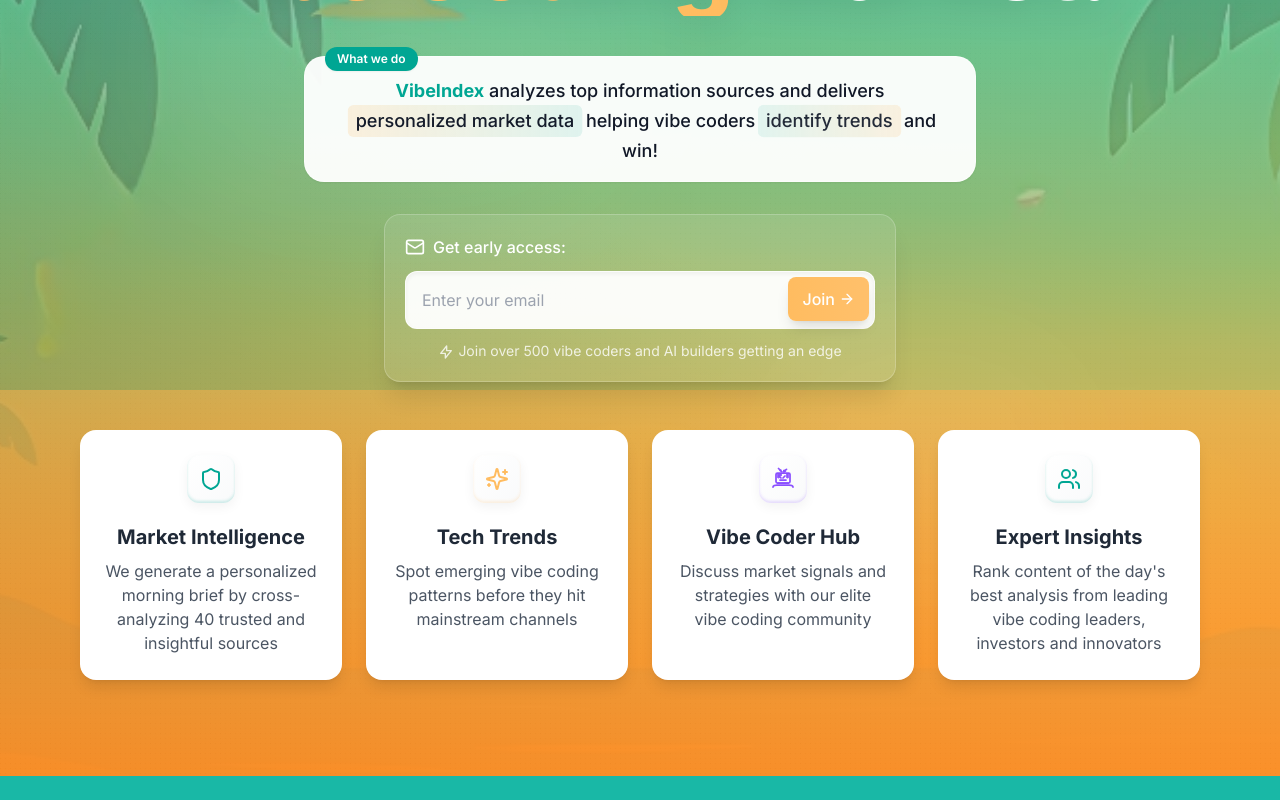
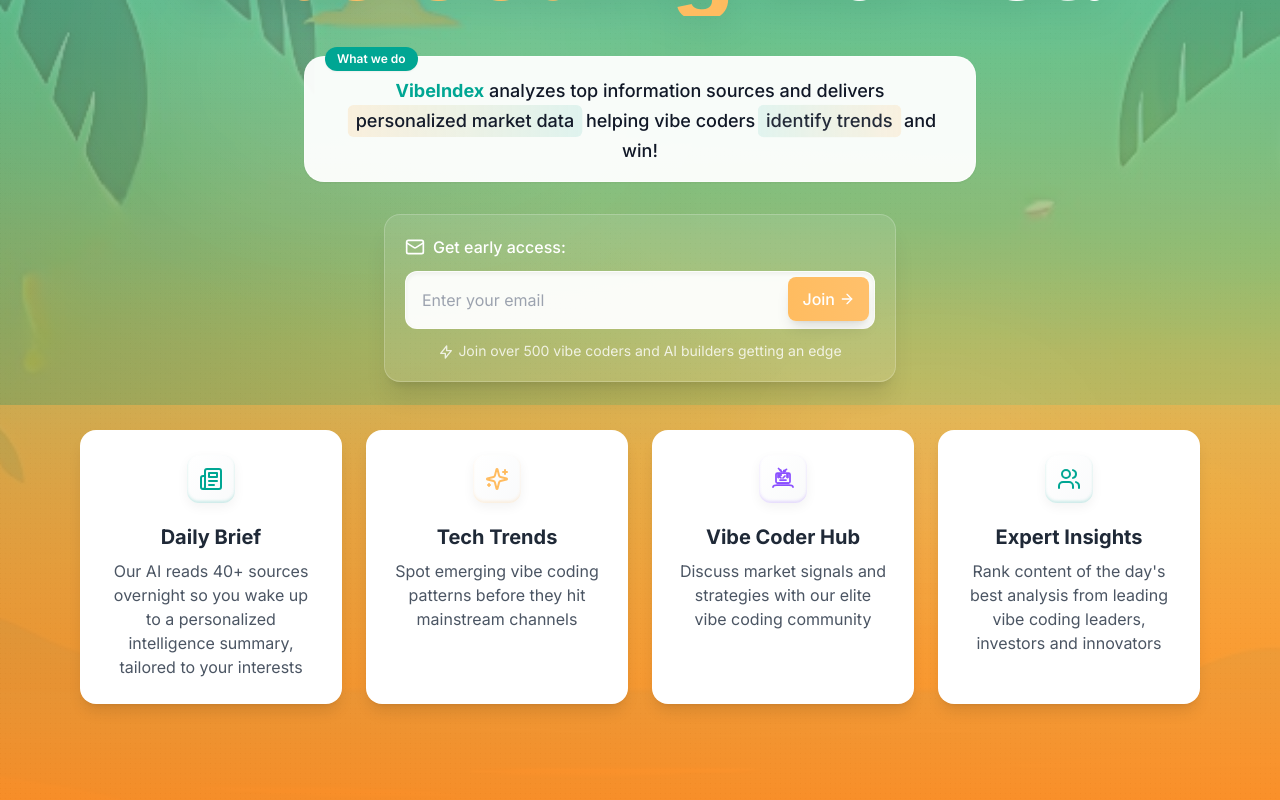
Before and after one commit to Beseder00/gistfy-langing-page, a Next.js app: page / in a window 1280 px wide. Shown: the part 327-1127 px from the top of the page. Before the commit the page ends 1103 px from the top, so only its background shows below. Built offline with nearby package versions, Linux system fonts and the light colour scheme.

Commit message:
Update Market Intelligence card to Daily Brief with improved description and icon

```diff
--- a/components/hero/Hero.tsx
+++ b/components/hero/Hero.tsx
@@ -3,7 +3,7 @@ import { HeroBackground } from './HeroBackground';
 import { HeroTitle } from './HeroTitle';
 import { EmailSubscription } from './EmailSubscription';
 import { FeatureCards } from './FeatureCards';
-import { Shield, Sparkles, Users } from 'lucide-react';
+import { Newspaper, Sparkles, Users } from 'lucide-react';
 import { VibeComputer } from '@/components/custom-icons';
 
 interface HeroProps {
@@ -37,9 +37,9 @@ export const Hero: React.FC<HeroProps> = ({
 }) => {
   const features = [
     {
-      title: 'Market Intelligence',
-      description: 'We generate a personalized morning brief by cross-analyzing 40 trusted and insightful sources',
-      icon: <Shield className="h-6 w-6" />,
+      title: 'Daily Brief',
+      description: 'Our AI reads 40+ sources overnight so you wake up to a personalized intelligence summary, tailored to your interests',
+      icon: <Newspaper className="h-6 w-6" />,
       iconColor: '#00a693',
     },
     {
```
